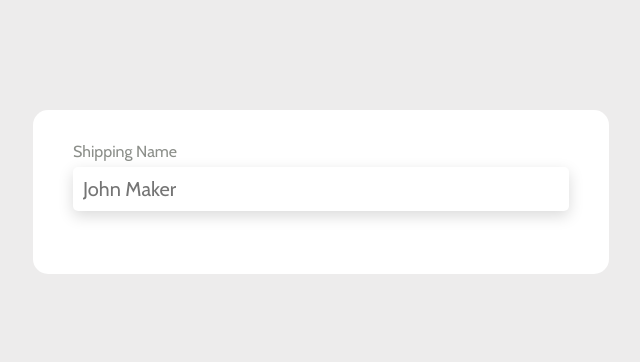
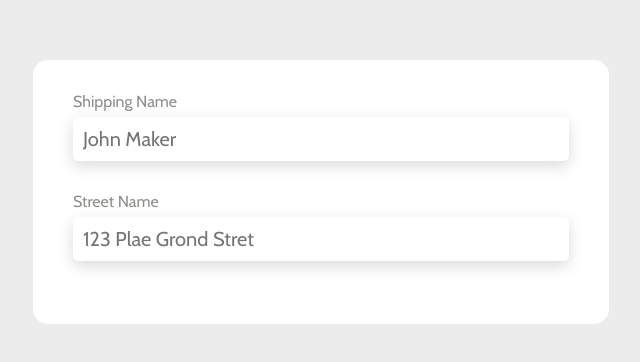
Before and after one commit to campbell-15/ecommerceReactStore, a React (Create React App) app: page /add-address in a window 1280 px wide. Shown: the part 208-570 px from the top of the page, without its empty margins (319-959 px from the left). Built offline with nearby package versions, Linux system fonts and the light colour scheme.

Commit message:
address page update

```diff
--- a/src/AddAddress.css
+++ b/src/AddAddress.css
@@ -40,3 +40,30 @@
         font-weight: 400;
         word-wrap: break-word;
     }
+
+    .InputArea {
+        flex: 1 1 0;
+        height: 40px;
+        padding: 8px;
+        justify-content: flex-start;
+        align-items: center;
+        gap: 10px;
+        display: flex;
+        border-radius: 13px;
+    }
+
+    .Placeholder {
+        flex: 1 1 0;
+        color: rgba(26, 31, 22, 0.50);
+        font-size: 20px;
+        font-family: Cabin;
+        font-weight: 500;
+        word-wrap: break-word;
+    }
+
+
+    .styled-checkbox {
+
+        border: solid green;
+
+    }
--- a/src/AddAddress.jsx
+++ b/src/AddAddress.jsx
@@ -17,6 +17,12 @@ const AddAddress = () => {
                     </div>
             </div>
 
+            <div className="form-group">
+                    <label  className='Label' >Street Name</label>
+                    <div className="InputArea">
+                    <input  className='Placeholder'  type="text" name="cardholderName"  placeholder='123 Plae Grond Stret' required/>
+                    </div>
+            </div>
 
 
 
```
